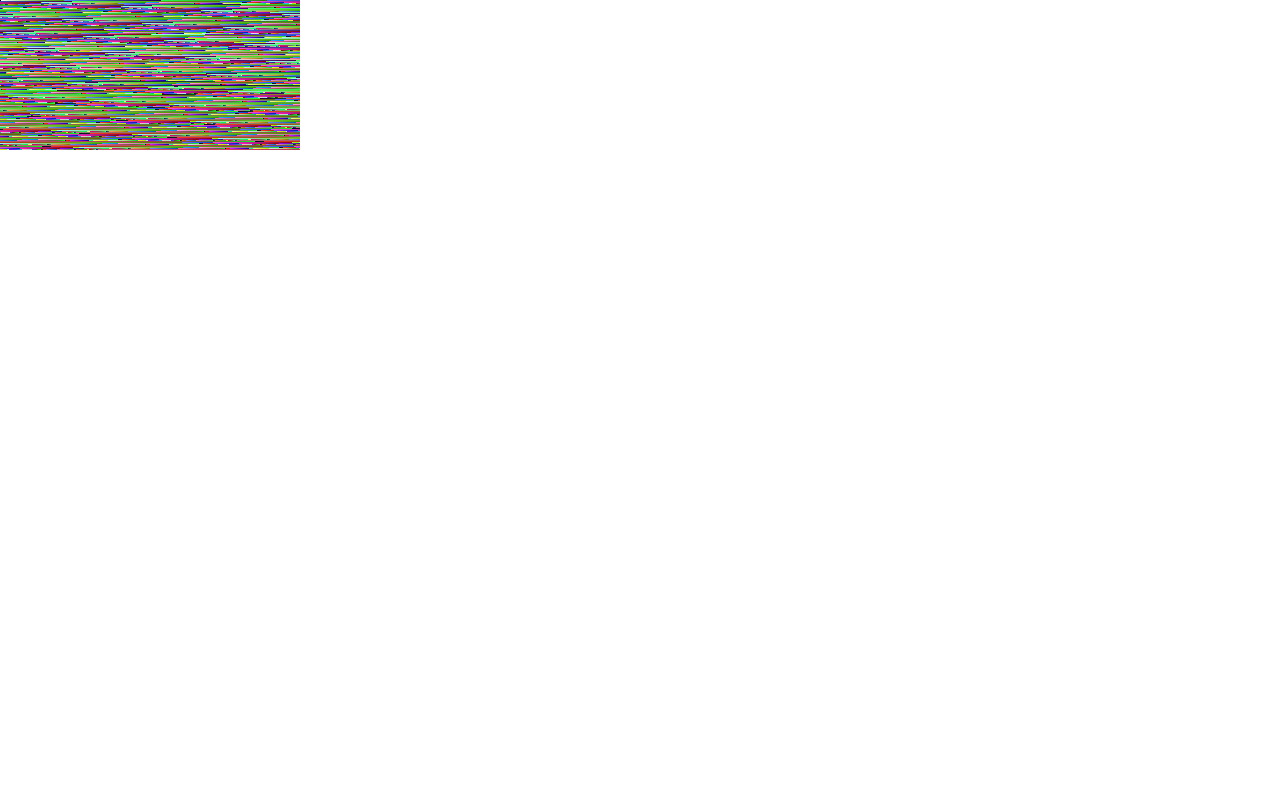
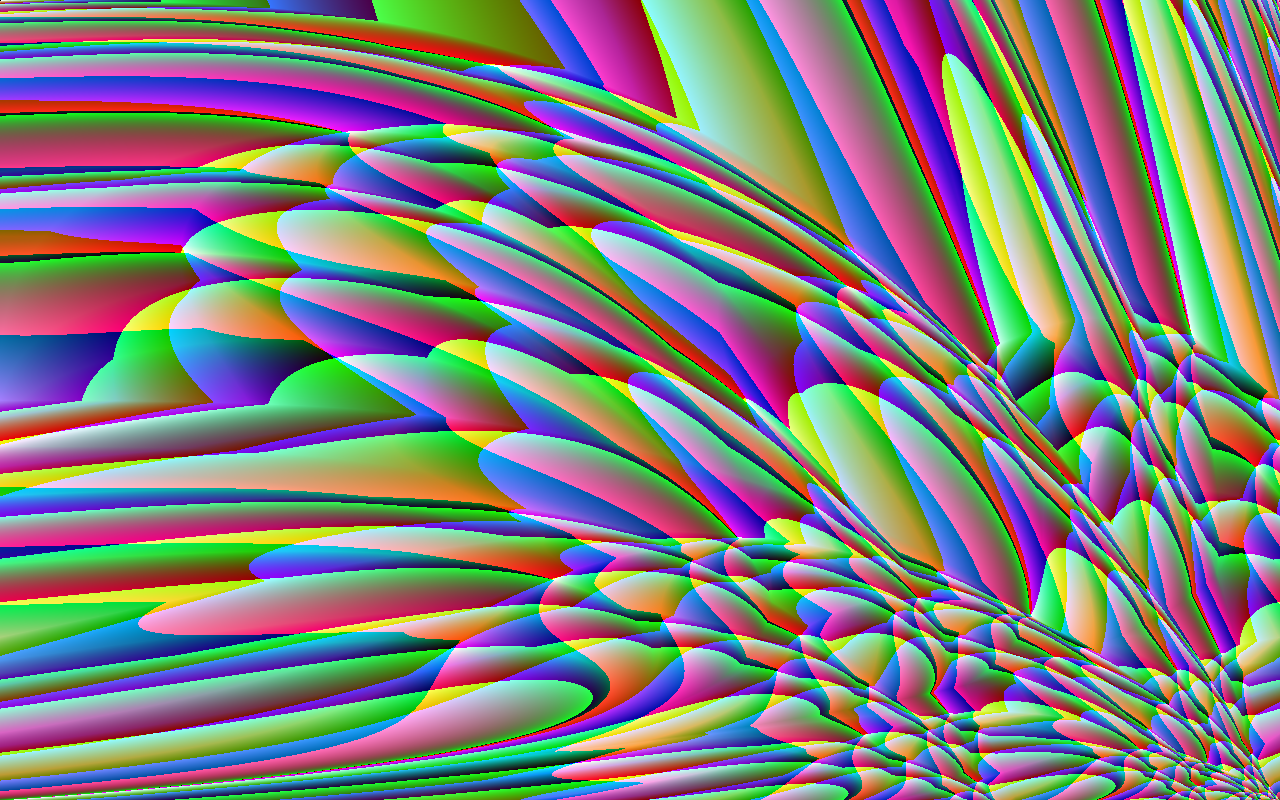
Before and after one commit to polozkov/math-picture, a plain HTML site: page index.html in a window 1280 px wide. Drawn offline with Linux system fonts and the light colour scheme.

Commit message:
Update index.html
Little refactoring in line with main_image_data sizes

```diff
--- a/index.html
+++ b/index.html
@@ -30,7 +30,7 @@
         var SIZE_H = document.documentElement.clientHeight;
 
         //data of each pixel for manipulating Pixel by Pixel
-        var main_image_data = main_ctx.createImageData(main_canvas.width, main_canvas.height);
+        var main_image_data = main_ctx.createImageData(SIZE_W, SIZE_H);
         var main_final_data = main_image_data.data;
 
         //maximize canvas sizes to inscribe it in client area
```
